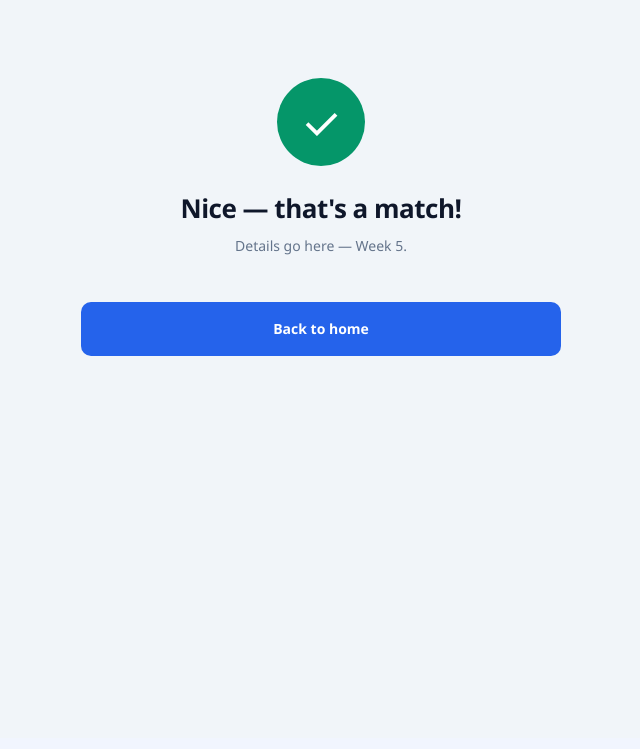
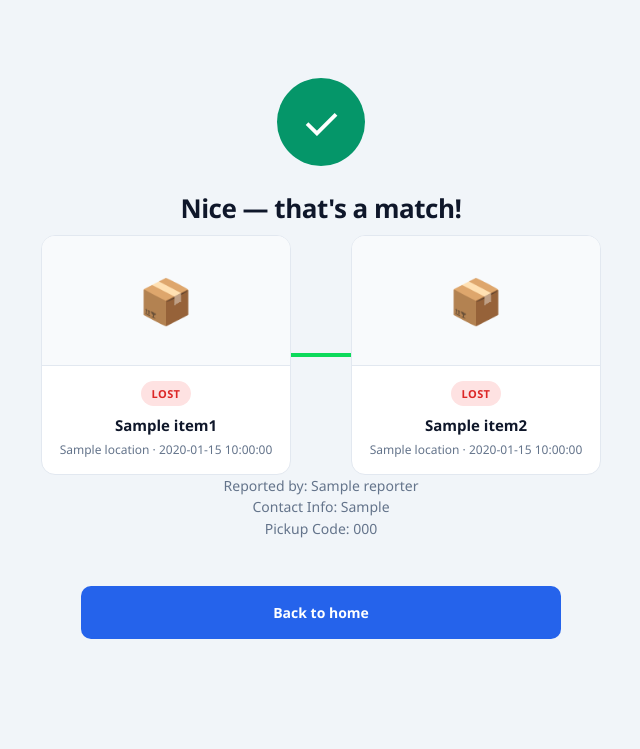
Before and after one commit to blazingdragon5/lost-and-found, a FastAPI app: template templates/claimed.html in a window 1280 px wide. Shown: the part 62-811 px from the top of the page, without its empty margins (319-959 px from the left). Before the commit the page ends 418 px from the top, so only its background shows below. Run offline with FastAPI, Linux system fonts and the light colour scheme; the template is opened without the code that fills it: most values are stand-ins (such as "Sample title", 1, 10 or a date in 2020).

Commit message:
Week 5: match screen and claiming work end to end

```diff
--- a/database.py
+++ b/database.py
@@ -179,17 +179,16 @@ def search_items(query="", status="", category=""):
     conn = get_connection()
     cur = conn.cursor()
 
-    sql = "SELECT * FROM items WHERE 1=1"
+    sql = "SELECT * FROM items WHERE 1=1 AND status != 'claimed'"
     params = []
 
     if query:
-       sql += " AND (title LIKE ? OR description LIKE ?)"
-       params.append("%" + query + "%")
+       sql += " AND (title LIKE ?)"
        params.append("%" + query + "%")
 
     if status:
-       sql += " AND status = ?"
-       params.append(status)
+     sql += " AND status = ?"
+     params.append(status)
 
     if category:
        sql += " AND category = ?"
@@ -206,26 +205,30 @@ def search_items(query="", status="", category=""):
 #  WEEK 5 — closing the loop
 # ==========================================================================
 
+
+#This function changes an item's status to claimed
 def mark_claimed(item_id):
-    """Change one item's status to "claimed".
-
-    TODO (Week 5):
-      UPDATE items SET status = ? WHERE id = ?
-      Don't forget conn.commit() — UPDATE changes data, so it needs saving.
-    """
-    pass  # TODO: you write this
+    conn = get_connection()
+    cur = conn.cursor()
+    cur.execute(
+        "UPDATE items SET status = ? WHERE id = ?",
+        ("claimed",item_id)
+    )
+    conn.commit()
+    conn.close()
 
 
+#This functions saves a confirmed match to be later used when calculating statistics
 def save_match(lost_id, found_id, score, reasons):
-    """Record that two items were matched up.
+    conn = get_connection()
+    cur = conn.cursor()
+    cur.execute(
+    "INSERT INTO matches (lost_item_id, found_item_id, score, reasons, confirmed) VALUES (?, ?, ?, ?, ?)",
+    (lost_id, found_id, score, str(reasons), 1)
+)
+    conn.commit()
+    conn.close()
 
-    You don't strictly need this for the app to work — but it means you can
-    show "23 items returned" on your stats page, and that number is one of
-    the best things you'll have in your demo video. Worth it.
-
-    TODO (Week 5): INSERT into the matches table.
-    """
-    pass  # TODO: you write this
 
 
 # ==========================================================================
--- a/main.py
+++ b/main.py
@@ -1,31 +1,8 @@
-"""
-main.py — the front door of your app.
-
-Every web page lives here. When someone types an address in their browser,
-this file decides what they see.
-
-HOW A ROUTE WORKS
------------------
-    @app.get("/browse")
-    def browse_page(request):
-        return ...
-
-That @app.get("/browse") line says: "when someone visits /browse, run the
-function underneath me." The @ symbol is called a decorator. You don't have
-to understand how decorators work internally — just know it's how you glue a
-web address to a Python function.
-
-WHAT'S DONE, WHAT'S NOT
------------------------
-The home page works, so you can prove your setup is good (Week 0).
-Everything below it is a stub with a TODO. Those are yours.
-"""
-
 from fastapi import FastAPI, Request, Form
 from fastapi.responses import HTMLResponse, RedirectResponse
 from fastapi.staticfiles import StaticFiles
 from fastapi.templating import Jinja2Templates
-
+import matching
 import database
 
 app = FastAPI(title="School Lost and Found")
@@ -39,7 +16,6 @@ templates = Jinja2Templates(directory="templates")
 
 @app.on_event("startup")
 def startup():
-    """Runs one time when the server boots. Makes sure the database exists."""
     database.create_tables()
 
 
@@ -168,42 +144,49 @@ def browse(request: Request, q: str = "", status: str = "", category: str = ""):
 
 @app.get("/item/{item_id}", response_class=HTMLResponse)
 def item_detail(request: Request, item_id: int):
-    """Show one item, plus anything that might match it.
-
-    TODO (Week 5): now add the matches.
-      1. Figure out which pile to search. If this item is "lost", you want
-         to compare it against all the "found" items. And vice versa.
-      2. candidates = database.get_items_by_status(the_opposite_status)
-      3. matches = matching.find_matches(item, candidates)
-      4. Pass matches into the template.
-    """
-
+#
     item = database.get_item(item_id)
 
     if item is None:
      return HTMLResponse("Item not found", status_code=404)
-
+    x = item["status"]
+    if x == "claimed":
+       results = None
+    else:
+       pile = "found" if item["status"] == "lost" else "lost"
+       candidates = database.get_items_by_status(pile)
+       results = matching.find_matches(item, candidates)
     return templates.TemplateResponse(
         "item_detail.html",
-        {"request": request, "item":item}
+        {"request": request, "item":item, "results" : results}
     )
 #This function gives a personal screen to every item when you click on it
 #You can click from the homepage, the browse page, or it opens when you fill out a form
-#In week 5, the screen will also show matching cards to click on
+#It also passes a results variables with matches that will show on the item_detail html page
 
 
 @app.post("/item/{item_id}/claim")
-def claim_item(item_id: int, matched_with: int = Form(...)):
-    """Someone pressed "That's mine!" — mark both items as claimed.
-
-    TODO (Week 5):
-      Mark BOTH items claimed — the lost one and the found one. It's easy to
-      forget the second one, and then a returned item sits in your list
-      forever looking like it's still missing.
-      Then redirect to a confirmation page.
-    """
-    pass  # TODO: you write this
-
+def claim_item(request: Request, item_id: int, matched_with: int = Form(...)):
+    database.mark_claimed(item_id)
+    database.mark_claimed(matched_with)
+    item1 = database.get_item(item_id)
+    item2 = database.get_item(matched_with)
+    if item1["status"] == "lost":
+        itemv1 = item1
+        itemv2 = item2
+    else:
+        itemv1 = item2
+        itemv2 = item1
+    match = matching.score_match(item1,item2)
+    pickup_code = "LF-" + str(item2["id"]).zfill(4)
+    database.save_match(item_id, matched_with,match["score"], match["reasons"])
+    return templates.TemplateResponse(
+        "claimed.html",
+        {"request": request, "item1": itemv1, "item2":itemv2, "code": pickup_code, "reporter": item2}
+    )
+#This function first changes the status of both items to claimed
+#Then it calculates the score and sends it to save_match function along with the ids
+#Then it shows the claimed.html page
 
 # ==========================================================================
 #  WEEK 6 — stats
--- a/matching.py
+++ b/matching.py
@@ -159,7 +159,10 @@ def find_matches(item, candidates, minimum_score=25, limit=5):
     for candidate in candidates:
         if candidate["id"] == item["id"]:
             continue
-        result = score_match(item, candidate)
+        if item["status"] == "lost":
+            result = score_match(item, candidate)
+        else:
+            result = score_match(candidate, item)
         if result["score"]>=minimum_score:
             result["item"] = candidate
             results.append(result)
--- a/static/style.css
+++ b/static/style.css
@@ -257,3 +257,27 @@ textarea { min-height: 88px; resize: vertical; }
   color: #fff; font-size: 46px; display: flex; align-items: center;
   justify-content: center; margin: 0 auto 22px;
 }
+
+
+
+.item-pair {
+    display: flex;
+    flex-direction: row;
+    align-items: center;
+    justify-content: center;
+    gap: 0;
+    width: 100%;
+}
+
+.item-pair .item {
+    width: 250px;
+    flex: 0 0 250px;
+}
+
+.connection-line {
+    display: block;
+    width: 60px;
+    height: 4px;
+    background: #0cda5b;
+    flex: 0 0 60px;
+}
--- a/templates/claimed.html
+++ b/templates/claimed.html
@@ -1,30 +1,43 @@
-{#
-  claimed.html — the happy ending. WEEK 5.
-
-  Someone found their stuff. Make this screen feel good — it's the payoff
-  for everything else, and it's a great last shot in your demo video.
-#}
 {% extends "base.html" %}
 
 {% block content %}
 
+
+<!--This is the final screen where it shows that the items have been matched.-->
 <div style="text-align:center; padding:50px 20px; max-width:520px; margin:0 auto">
 
   <div class="big-check">✓</div>
   <h1>Nice — that's a match!</h1>
 
-  {#
-    TODO (Week 5): show where to pick it up and who found it.
+  <div class="item-pair">
 
-    A nice touch: generate a short pickup code like LF-4471 so the front
-    office can confirm the right person is collecting it. You can make one
-    from the item id — something like "LF-" + str(item.id).zfill(4).
+    <div class="item">
+        <div class="thumb">📦</div>
+        <div class="item-body">
+          <span class="pill {{ item1.status }}">{{ item1.status }}</span>
+          <h4>{{ item1.title }}</h4>
+          <div class="meta">{{ item1.location }} · {{ item1.date_happened }}</div>
+        </div>
+    </div>
+    <div class="connection-line"></div>
+    <div class="item">
+        <div class="thumb">📦</div>
+        <div class="item-body">
+          <span class="pill {{ item2.status }}">{{ item2.status }}</span>
+          <h4>{{ item2.title }}</h4>
+          <div class="meta">{{ item2.location }} · {{ item2.date_happened }}</div>
+        </div>
+    </div>
 
-    Small feature, 3 lines of code, and it makes your app feel like a real
-    thing a school would actually use. Judges notice details like that.
-  #}
+  </div>
 
-  <p class="sub">Details go here — Week 5.</p>
+
+  <!--Here is where it shows the reporter info for the person who didn't click thats mine and the pickup code.-->
+  <p class="sub">
+    Reported by: {{reporter.reporter_name}}<br>
+    Contact Info: {{reporter.reporter_contact}}<br>
+    Pickup Code: {{code}}
+  </p>
 
   <a href="/" class="btn wide" style="margin-top:24px">Back to home</a>
 
--- a/templates/report.html
+++ b/templates/report.html
@@ -12,7 +12,7 @@
 
 <div class="card">
   <form method="post" action="/report/{{ kind }}">
-  <label>What did you lose?</label>
+  <label>What did you lose/find?</label>
   <input type = "text" name = "title" required>
   <label>Describe the item:</label>
   <textarea name = "description"></textarea>
```
Also changed, not shown: AI_USAGE.md (+2 -2 lines), CREDITS.md (+1 -5 lines), templates/item_detail.html (+11 -22 lines).
